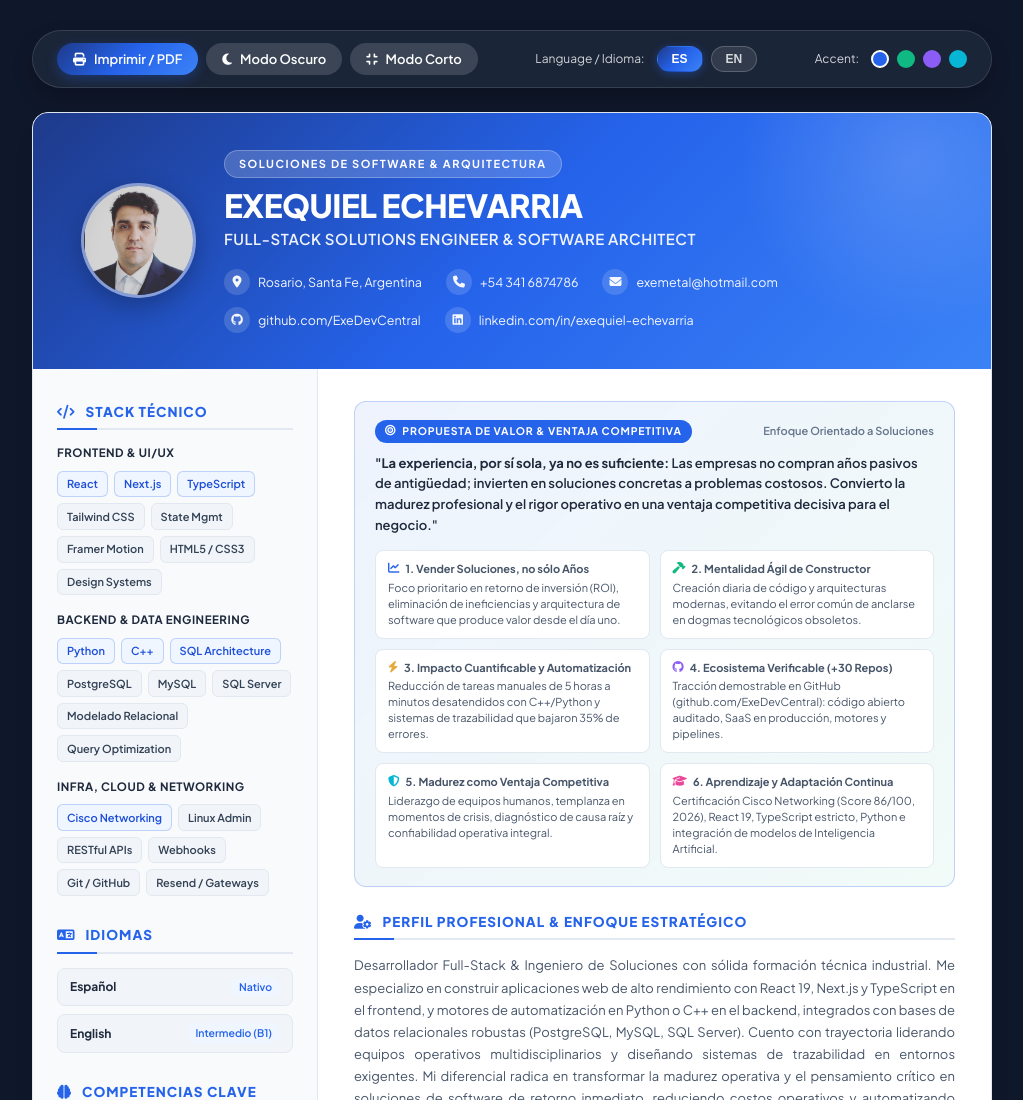
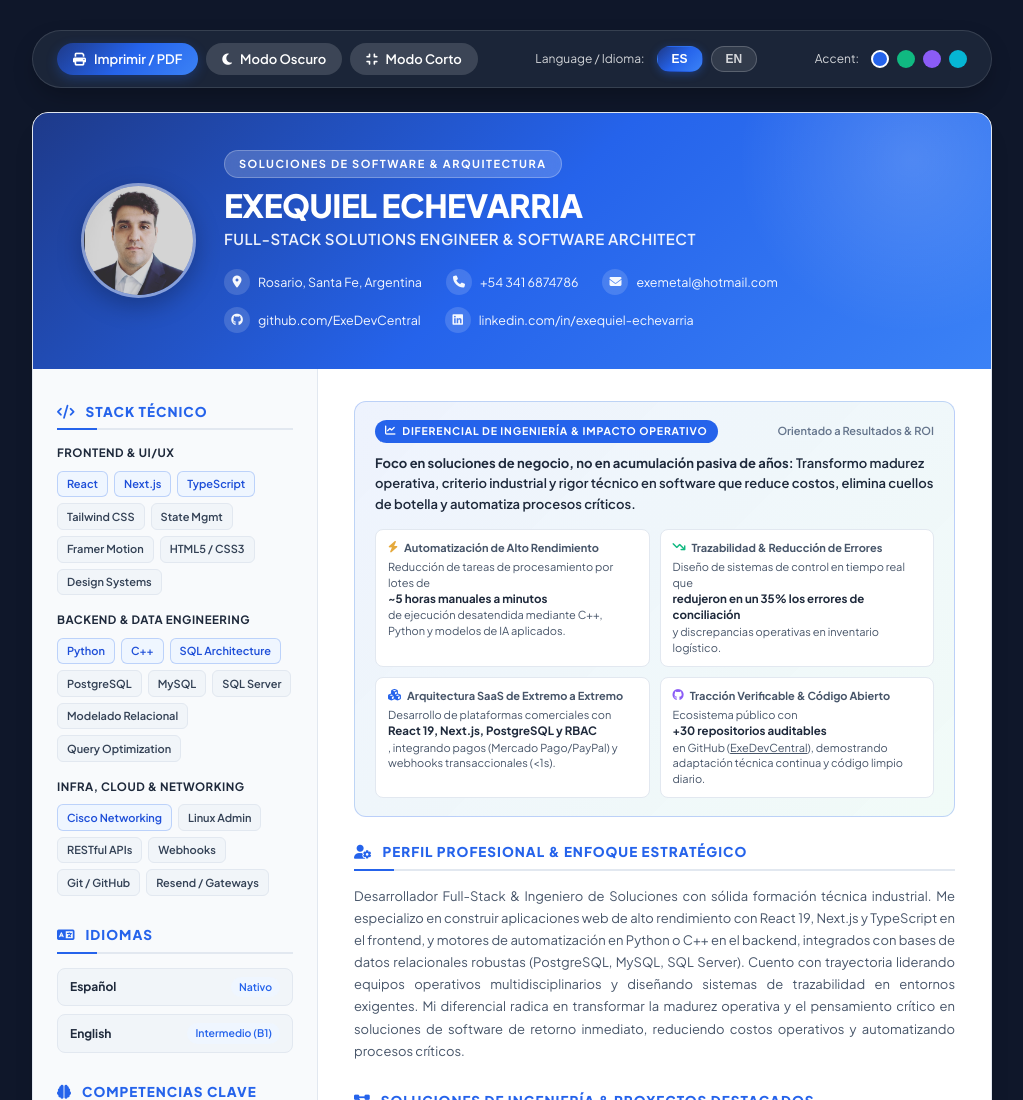
Before and after one commit to ExeDevCentral/CV, a website: page index.html in a window 1280 px wide. Shown: the top 1100 px of the page, without its empty margins (128-1151 px from the left). Drawn offline with Linux system fonts and the light colour scheme.

Commit message:
refactor: calibrate executive impact summary and metrics to maximize recruiter conversion

```diff
--- a/index.html
+++ b/index.html
@@ -1166,86 +1166,66 @@
             <!-- Main Content Area -->
             <main class="main-content">
 
-                <!-- Manifiesto Estratégico: Vender Soluciones, no solo experiencia -->
+                <!-- Resumen de Impacto Técnico & Propuesta de Valor -->
                 <div class="solutions-manifesto">
                     <div class="manifesto-header">
                         <span class="manifesto-badge">
-                            <i class="fa-solid fa-bullseye"></i>
-                            <span class="lang-es">Propuesta de Valor &amp; Ventaja Competitiva</span>
-                            <span class="lang-en">Value Proposition &amp; Competitive Edge</span>
+                            <i class="fa-solid fa-chart-line"></i>
+                            <span class="lang-es">Diferencial de Ingeniería &amp; Impacto Operativo</span>
+                            <span class="lang-en">Engineering Differentiator &amp; Operational Impact</span>
                         </span>
                         <span style="font-size: 11px; color: var(--text-light); font-weight: 600;">
-                            <span class="lang-es">Enfoque Orientado a Soluciones</span>
-                            <span class="lang-en">Solutions-Driven Approach</span>
+                            <span class="lang-es">Orientado a Resultados &amp; ROI</span>
+                            <span class="lang-en">ROI &amp; Results-Driven</span>
                         </span>
                     </div>
 
                     <div class="manifesto-lead lang-es">
-                        <strong>"La experiencia, por sí sola, ya no es suficiente:</strong> Las empresas no compran años pasivos de antigüedad; invierten en soluciones concretas a problemas costosos. Convierto la madurez profesional y el rigor operativo en una ventaja competitiva decisiva para el negocio."
+                        <strong>Foco en soluciones de negocio, no en acumulación pasiva de años:</strong> Transformo madurez operativa, criterio industrial y rigor técnico en software que reduce costos, elimina cuellos de botella y automatiza procesos críticos.
                     </div>
                     <div class="manifesto-lead lang-en">
-                        <strong>"Experience alone is no longer enough:</strong> Companies do not hire passive years of tenure; they invest in concrete solutions to expensive bottlenecks. I turn mature operational expertise and industrial discipline into a decisive competitive advantage."
+                        <strong>Focus on business solutions over passive tenure:</strong> Transforming operational maturity, industrial discipline, and technical rigor into software that cuts overhead, removes bottlenecks, and automates mission-critical systems.
                     </div>
 
                     <div class="manifesto-grid">
                         <div class="manifesto-pill">
                             <strong>
-                                <i class="fa-solid fa-chart-line" style="color: var(--primary);"></i>
-                                <span class="lang-es">1. Vender Soluciones, no sólo Años</span>
-                                <span class="lang-en">1. Selling Solutions Over Years</span>
+                                <i class="fa-solid fa-bolt" style="color: #e5a93c;"></i>
+                                <span class="lang-es">Automatización de Alto Rendimiento</span>
+                                <span class="lang-en">High-Throughput Automation</span>
                             </strong>
-                            <span class="lang-es">Foco prioritario en retorno de inversión (ROI), eliminación de ineficiencias y arquitectura de software que produce valor desde el día uno.</span>
-                            <span class="lang-en">Relentless focus on business ROI, operational efficiency, and software architecture delivering measurable value from day one.</span>
+                            <span class="lang-es">Reducción de tareas de procesamiento por lotes de <strong>~5 horas manuales a minutos</strong> de ejecución desatendida mediante C++, Python y modelos de IA aplicados.</span>
+                            <span class="lang-en">Reduced batch data processing from <strong>~5 manual hours to unattended minutes</strong> via optimized C++, Python, and applied AI models.</span>
                         </div>
 
                         <div class="manifesto-pill">
                             <strong>
-                                <i class="fa-solid fa-hammer" style="color: #10b981;"></i>
-                                <span class="lang-es">2. Mentalidad Ágil de Constructor</span>
-                                <span class="lang-en">2. Relentless Builder Mindset</span>
+                                <i class="fa-solid fa-arrow-trend-down" style="color: #10b981;"></i>
+                                <span class="lang-es">Trazabilidad &amp; Reducción de Errores</span>
+                                <span class="lang-en">Traceability &amp; Error Reduction</span>
                             </strong>
-                            <span class="lang-es">Creación diaria de código y arquitecturas modernas, evitando el error común de anclarse en dogmas tecnológicos obsoletos.</span>
-                            <span class="lang-en">Continuous daily shipping of modern, clean code, avoiding the common pitfall of clinging to outdated legacy habits.</span>
+                            <span class="lang-es">Diseño de sistemas de control en tiempo real que <strong>redujeron en un 35% los errores de conciliación</strong> y discrepancias operativas en inventario logístico.</span>
+                            <span class="lang-en">Designed real-time tracking systems that <strong>reduced reconciliation errors by 35%</strong> and eliminated inventory discrepancies.</span>
                         </div>
 
                         <div class="manifesto-pill">
                             <strong>
-                                <i class="fa-solid fa-bolt" style="color: #e5a93c;"></i>
-                                <span class="lang-es">3. Impacto Cuantificable y Automatización</span>
-                                <span class="lang-en">3. Measurable Impact &amp; Automation</span>
+                                <i class="fa-solid fa-cubes" style="color: var(--primary);"></i>
+                                <span class="lang-es">Arquitectura SaaS de Extremo a Extremo</span>
+                                <span class="lang-en">End-to-End SaaS Architecture</span>
                             </strong>
-                            <span class="lang-es">Reducción de tareas manuales de 5 horas a minutos desatendidos con C++/Python y sistemas de trazabilidad que bajaron 35% de errores.</span>
-                            <span class="lang-en">Reduced manual workflows from ~5 hours to unattended minutes with C++/Python, and lowered inventory errors by 35%.</span>
+                            <span class="lang-es">Desarrollo de plataformas comerciales con <strong>React 19, Next.js, PostgreSQL y RBAC</strong>, integrando pagos (Mercado Pago/PayPal) y webhooks transaccionales (&lt;1s).</span>
+                            <span class="lang-en">Built commercial web platforms with <strong>React 19, Next.js, PostgreSQL, and RBAC</strong>, payment gateways, and transactional webhooks (&lt;1s).</span>
                         </div>
 
                         <div class="manifesto-pill">
                             <strong>
                                 <i class="fa-brands fa-github" style="color: #8b5cf6;"></i>
-                                <span class="lang-es">4. Ecosistema Verificable (+30 Repos)</span>
-                                <span class="lang-en">4. Verifiable Ecosystem (30+ Repos)</span>
+                                <span class="lang-es">Tracción Verificable &amp; Código Abierto</span>
+                                <span class="lang-en">Verifiable Traction &amp; Open Source</span>
                             </strong>
-                            <span class="lang-es">Tracción demostrable en GitHub (github.com/ExeDevCentral): código abierto auditado, SaaS en producción, motores y pipelines.</span>
-                            <span class="lang-en">Verifiable public track record on GitHub (github.com/ExeDevCentral): production SaaS, low-level engines, and automated pipelines.</span>
-                        </div>
-
-                        <div class="manifesto-pill">
-                            <strong>
-                                <i class="fa-solid fa-shield-halved" style="color: #06b6d4;"></i>
-                                <span class="lang-es">5. Madurez como Ventaja Competitiva</span>
-                                <span class="lang-en">5. Senior Maturity as an Asset</span>
-                            </strong>
-                            <span class="lang-es">Liderazgo de equipos humanos, templanza en momentos de crisis, diagnóstico de causa raíz y confiabilidad operativa integral.</span>
-                            <span class="lang-en">Cross-functional team leadership, composure under pressure, root-cause diagnostics, and reliable execution.</span>
-                        </div>
-
-                        <div class="manifesto-pill">
-                            <strong>
-                                <i class="fa-solid fa-graduation-cap" style="color: #ec4899;"></i>
-                                <span class="lang-es">6. Aprendizaje y Adaptación Continua</span>
-                                <span class="lang-en">6. Continuous Learning &amp; Agility</span>
-                            </strong>
-                            <span class="lang-es">Certificación Cisco Networking (Score 86/100, 2026), React 19, TypeScript estricto, Python e integración de modelos de Inteligencia Artificial.</span>
-                            <span class="lang-en">Cisco Networking Academy Certified (Score 86/100, 2026), React 19, Strict TypeScript, Python, and applied AI.</span>
+                            <span class="lang-es">Ecosistema público con <strong>+30 repositorios auditables</strong> en GitHub (<a href="https://github.com/ExeDevCentral" target="_blank" style="color: inherit; text-decoration: underline;">ExeDevCentral</a>), demostrando adaptación técnica continua y código limpio diario.</span>
+                            <span class="lang-en">Public ecosystem with <strong>30+ auditable repositories</strong> on GitHub (<a href="https://github.com/ExeDevCentral" target="_blank" style="color: inherit; text-decoration: underline;">ExeDevCentral</a>), proving continuous technical agility.</span>
                         </div>
                     </div>
                 </div>
```
Also changed, not shown: 3 other files.
